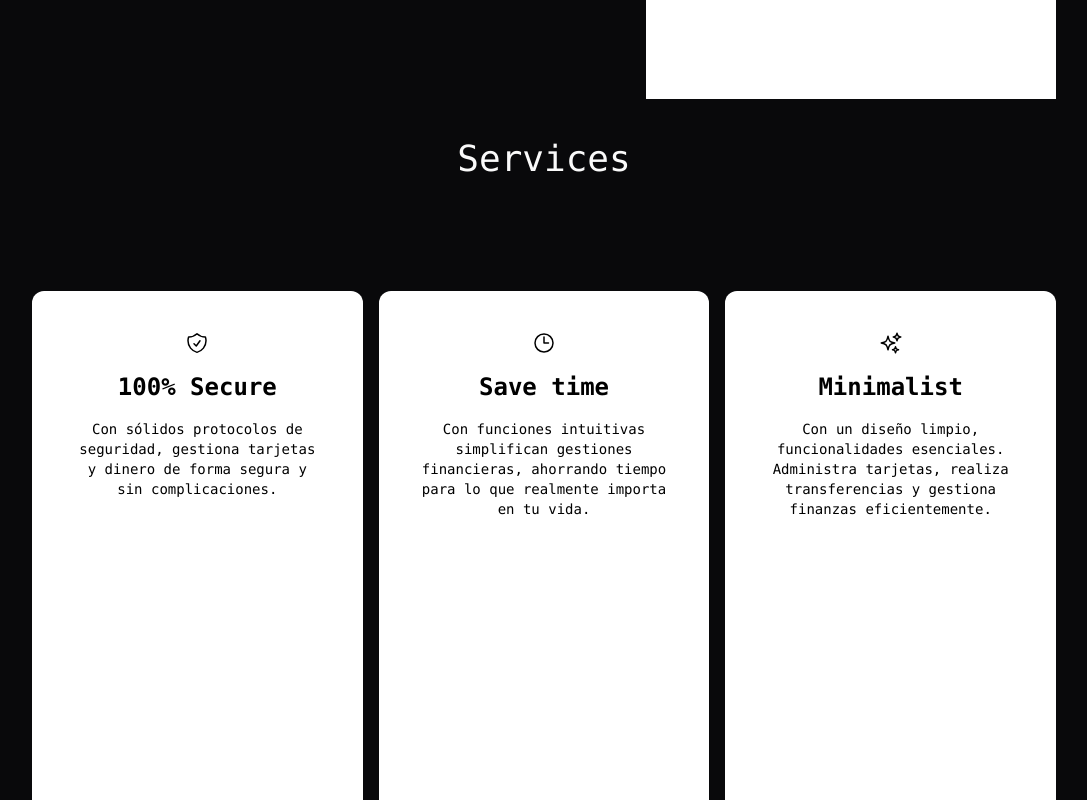
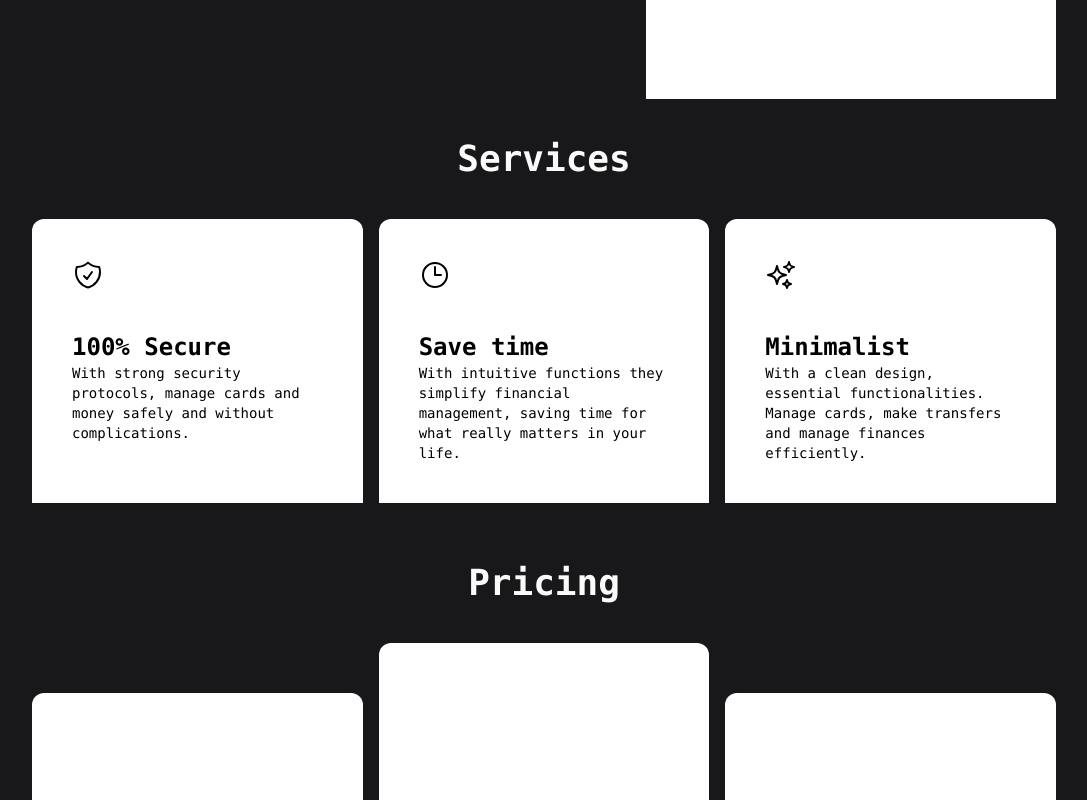
Before and after one commit to JCruzMi/uwallet, a Next.js app: page / in a window 1280 px wide. Shown: the part 700-1500 px from the top of the page, without its empty margins (96-1183 px from the left). Built offline with nearby package versions, Linux system fonts and the light colour scheme.

Commit message:
fixed landing

```diff
--- a/src/app/page.tsx
+++ b/src/app/page.tsx
@@ -1,5 +1,4 @@
 import Navbar from "@/components/Navbar";
-import { AxeIcon } from "lucide-react";
 import Link from "next/link";
 import {
   ShieldCheckIcon,
@@ -9,7 +8,7 @@ import {
 
 export default function Home() {
   return (
-    <main className="flex min-h-screen flex-col items-center justify-between">
+    <main className="flex min-h-screen flex-col items-center justify-between bg-zinc-900">
       <div className="z-10 max-w-5xl w-full items-center justify-between font-mono text-sm lg:flex pt-4">
         <div className="w-full">
           <Navbar />
@@ -34,37 +33,49 @@ export default function Home() {
             </div>
           </div>
 
-          <div className="w-full h-screen" id="services">
-            <div className="w-full h-full flex flex-col items-center justify-between gap-10 pt-10">
-              <h1 className="text-4xl">Services</h1>
-              <div className="flex gap-4 w-full h-4/5">
-                <div className="bg-white rounded-t-xl w-1/3 h-full text-black flex flex-col gap-4 p-10 items-center">
-                  <ShieldCheckIcon className="h-6 w-6 text-gray-black" />
+          <div className="w-full h-auto" id="services">
+            <div className="flex flex-col items-center justify-between gap-10 pt-10">
+              <h1 className="text-4xl font-bold">Services</h1>
+              <div className="flex gap-4">
+                <div className="bg-white rounded-t-xl w-1/3 text-black flex flex-col gap-10 p-10">
+                  <div>
+                    <ShieldCheckIcon className="h-8 w-8 text-gray-black" />
+                  </div>
 
+                  <div>
                     <h1 className="font-bold text-2xl">100% Secure</h1>
-                  <p className="text-center">
-                    Con sólidos protocolos de seguridad, gestiona tarjetas y
-                    dinero de forma segura y sin complicaciones.
+                    <p>
+                      With strong security protocols, manage cards and money
+                      safely and without complications.
                     </p>
                   </div>
-                <div className="bg-white rounded-t-xl w-1/3 h-full text-black flex flex-col gap-4 p-10 items-center">
-                  <ClockIcon className="h-6 w-6 text-gray-black" />
+                </div>
+                <div className="bg-white rounded-t-xl w-1/3 h-full text-black flex flex-col gap-10 p-10">
+                  <div>
+                    <ClockIcon className="h-8 w-8 text-gray-black" />
+                  </div>
 
+                  <div>
                     <h1 className="font-bold text-2xl">Save time</h1>
-                  <p className="text-center">
-                    Con funciones intuitivas simplifican gestiones financieras,
-                    ahorrando tiempo para lo que realmente importa en tu vida.
+                    <p>
+                      With intuitive functions they simplify financial
+                      management, saving time for what really matters in your
+                      life.
                     </p>
                   </div>
-                <div className="bg-white rounded-t-xl w-1/3 h-full text-black flex flex-col gap-4 p-10 items-center">
-                  <SparklesIcon className="h-6 w-6 text-gray-black" />
+                </div>
+                <div className="bg-white rounded-t-xl w-1/3 h-full text-black flex flex-col gap-10 p-10">
+                  <div>
+                    <SparklesIcon className="h-8 w-8 text-gray-black" />
+                  </div>
 
+                  <div>
                     <h1 className="font-bold text-2xl">Minimalist</h1>
-                  <p className="text-center">
-                    Con un diseño limpio, funcionalidades esenciales. Administra
-                    tarjetas, realiza transferencias y gestiona finanzas
-                    eficientemente.
+                    <p>
+                      With a clean design, essential functionalities. Manage
+                      cards, make transfers and manage finances efficiently.
                     </p>
+                  </div>
                 </div>
               </div>
             </div>
@@ -72,7 +83,7 @@ export default function Home() {
 
           <div className="w-full h-screen" id="pricing">
             <div className="w-full h-full flex flex-col items-center justify-center gap-10">
-              <h1 className="text-4xl">Pricing</h1>
+              <h1 className="text-4xl font-bold">Pricing</h1>
               <div className="flex gap-4 w-full h-3/4 items-center">
                 <div className="bg-white rounded-xl w-1/3 h-5/6"></div>
                 <div className="bg-white rounded-xl w-1/3 h-full"></div>
```
Lines whose indentation alone changed are shown as unchanged.
